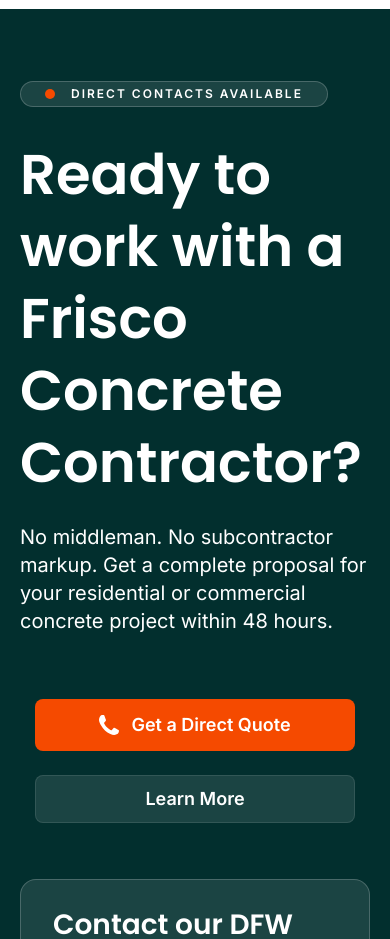
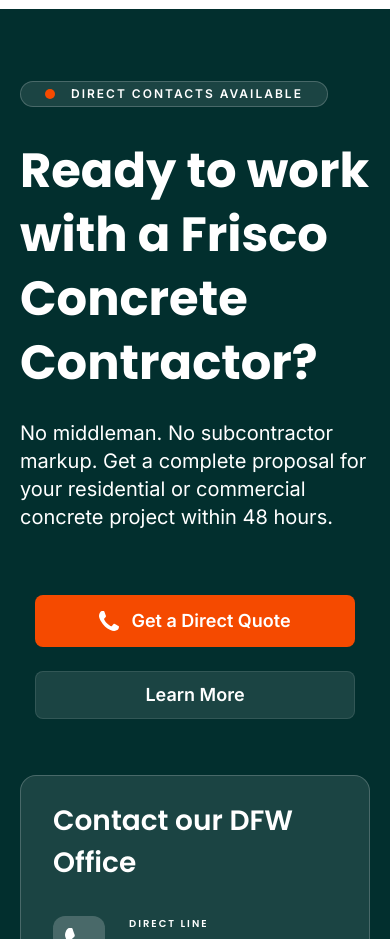
Before and after one commit to fahimurReza/site-template-gmbkingdom, a Next.js app: page / in a window 390 px wide. Shown: the part 7320-8259 px from the top of the page. Built offline with nearby package versions, Linux system fonts and the light colour scheme.

Commit message:
(ui): responsive-ready-to-section-02

```diff
--- a/app/(home)/components/ready-to/ReadyTo.tsx
+++ b/app/(home)/components/ready-to/ReadyTo.tsx
@@ -17,7 +17,7 @@ const ReadyTo = () => {
         </span>
         Direct contacts available
       </div>
-      <h2 className="mt-8 text-[56px] font-semibold leading-18">
+      <h2 className="mt-8 text-5xl lg:text-6xl font-bold lg:font-semibold leading-16 lg:leading-18">
         Ready to work with a Frisco Concrete Contractor?
       </h2>
       <p className="text-xl mt-6 max-w-3xl">
```
